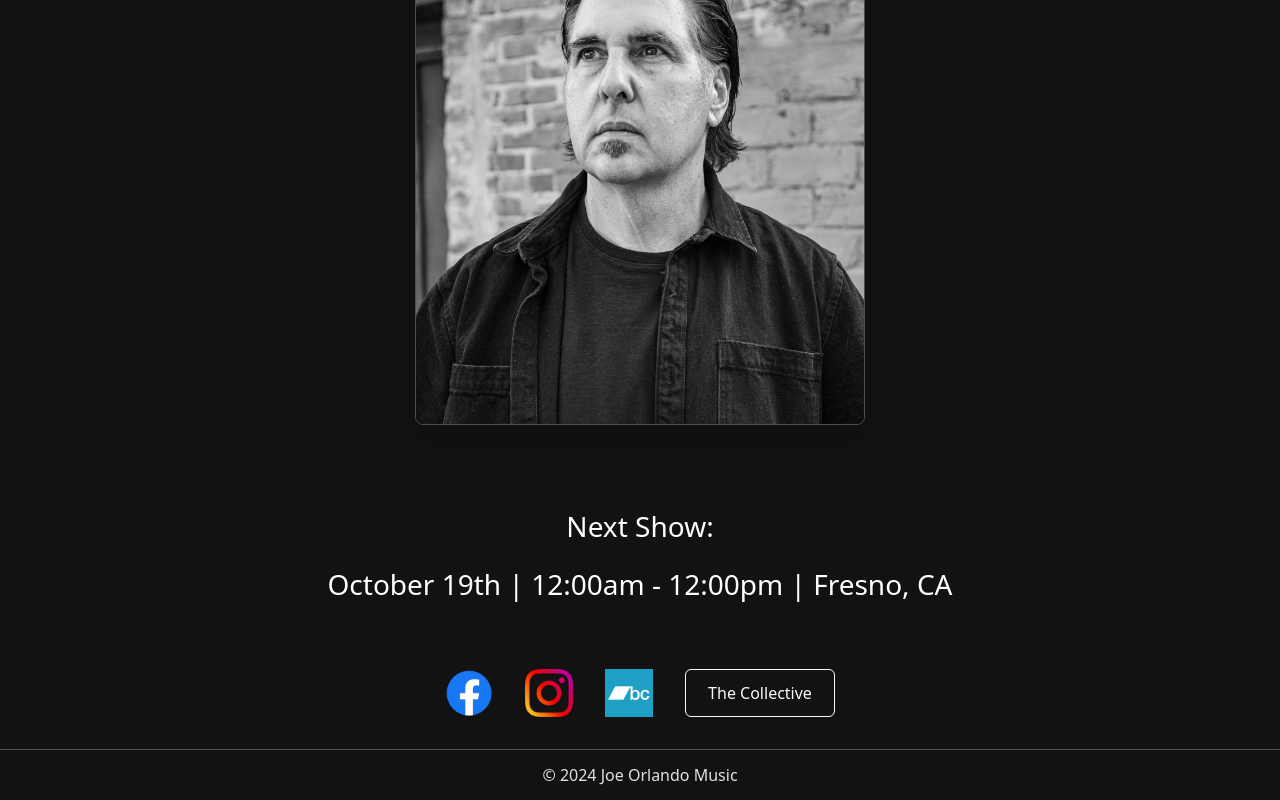
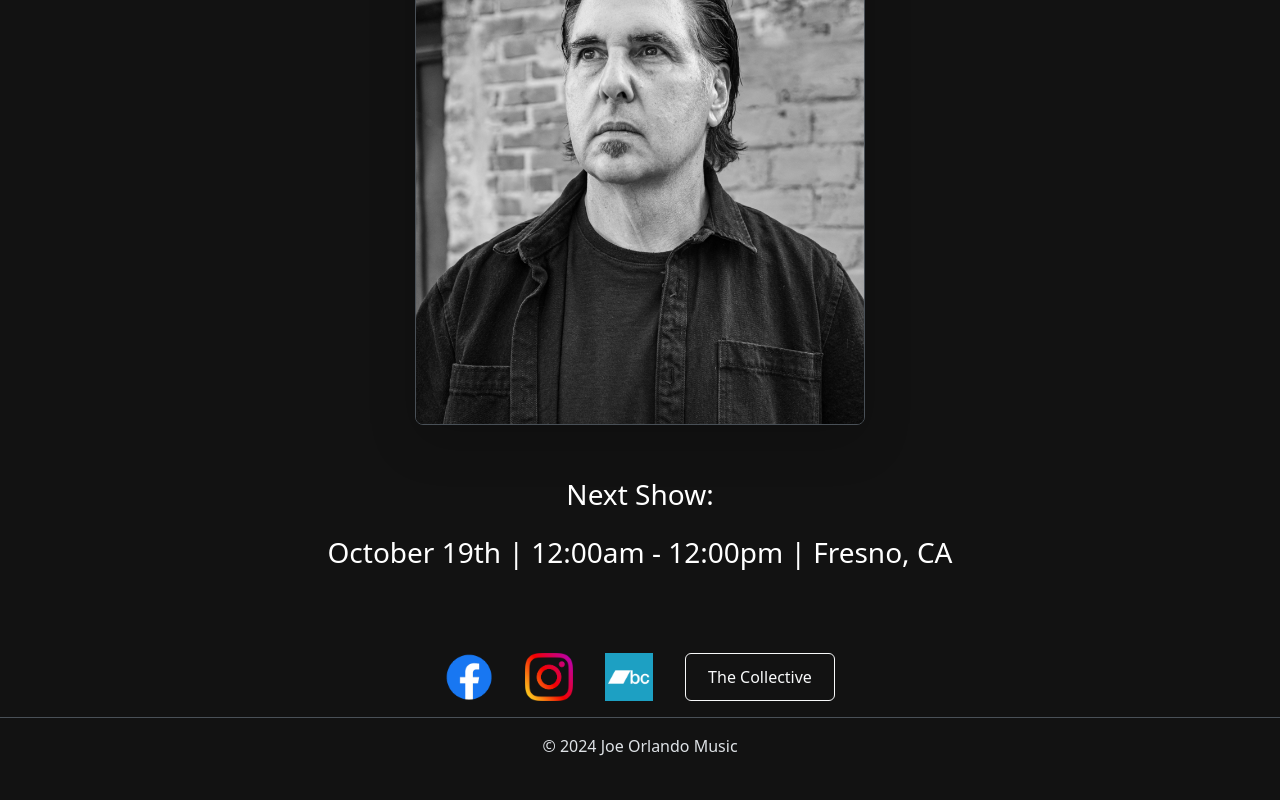
Before and after one commit to Robertjo97/JoeOrlandoMusic, a React (Vite) app: page / in a window 1280 px wide. Shown: the part 251-1051 px from the top of the page. After the commit the page ends 1025 px from the top, so only its background shows below. Built offline with nearby package versions, Linux system fonts and the light colour scheme.

Commit message:
change to margin bottom

```diff
--- a/src/Home/Hero.jsx
+++ b/src/Home/Hero.jsx
@@ -1,6 +1,6 @@
 const Hero = () => {
   return (
-    <div className="hero-container text-center text-body-emphasis fs-3">
+    <div className="hero-container text-center text-body-emphasis fs-3 mb-5">
       <p>Next Show:</p>
       <p>October 19th | 12:00am - 12:00pm | Fresno, CA</p>
     </div>
--- a/src/Home/Home.css
+++ b/src/Home/Home.css
@@ -18,8 +18,8 @@
   flex-direction: column;
   align-items: center;
   justify-content: space-evenly;
-  padding-top: 2rem;
-  padding-bottom: 2rem;
+  /* padding-top: 2rem;
+  padding-bottom: 2rem; */
 }
 
 .socials ul {
@@ -31,7 +31,8 @@
 
 .socials li {
   display: inline;
-  margin: 1rem;
+  /* margin: 1rem; */
+  padding:1rem;
 }
 
 .socials a {
--- a/src/Home/Socials.jsx
+++ b/src/Home/Socials.jsx
@@ -6,7 +6,7 @@ import collectivefb from "../assets/socialmedia/Snap1.png";
 const Socials = () => {
   return (
     <div className="socials">
-      <ul className="p-0">
+      <ul className="p-0 m-0">
         <li>
           <a href="http://www.facebook.com/JoeOrlandoMusician">
             <img
--- a/src/components/Footer.css
+++ b/src/components/Footer.css
@@ -1,7 +1,7 @@
 .footer-container {
     text-align: center;
-    padding-top: 1%;
-    padding-bottom: 1%;
+    padding-top: 1rem;
+    padding-bottom: 1rem;
   }
 
 .footer-container p {
```
